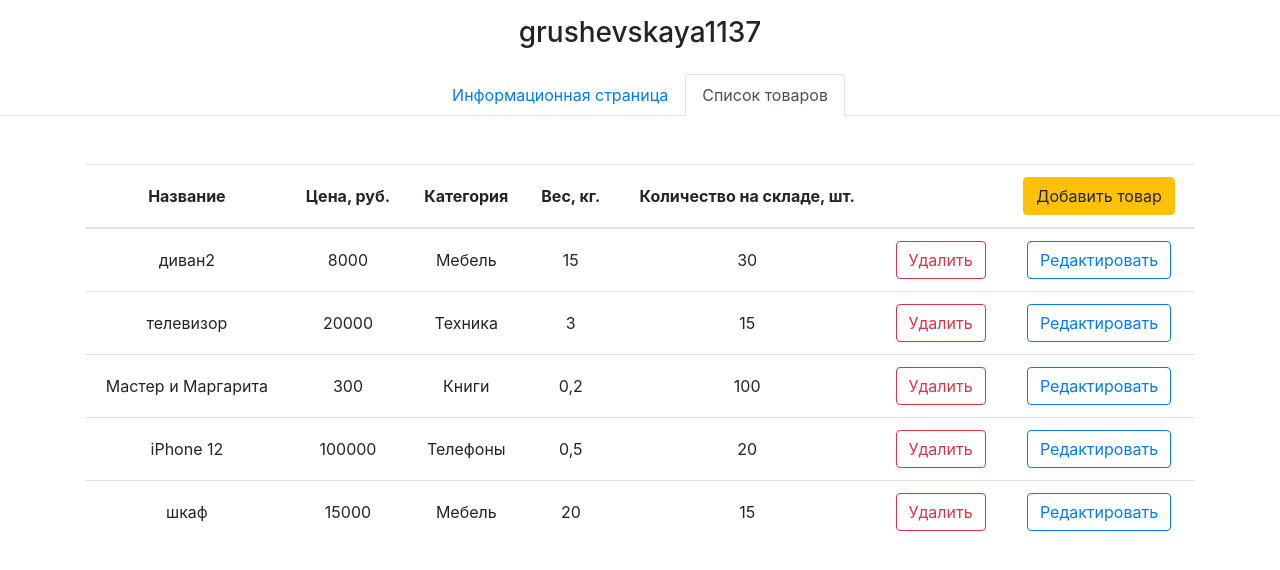
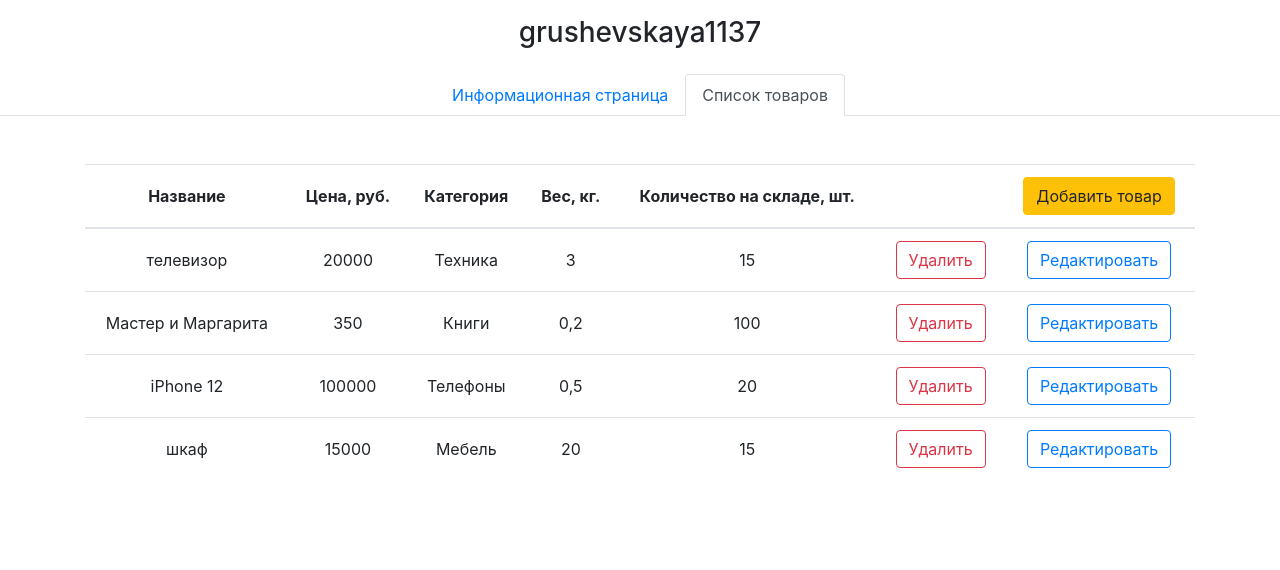
Before and after one commit to StacyGru/web-exam, an Angular app: page /goods in a window 1280 px wide. Shown: the top 570 px of the page. Built offline with nearby package versions, Linux system fonts and the light colour scheme; data requests are answered from the project's data file.

Commit message:
готово всё кроме фильтров, сортировки и уменьшения/увеличения кол-ва товаров

```diff
--- a/db.json
+++ b/db.json
@@ -1,15 +1,5 @@
 {
   "goods": [
-    {
-      "article": "286759",
-      "name": "диван2",
-      "price": "8000",
-      "category": 0,
-      "weight": "15",
-      "amount": "30",
-      "manufacturer": "Планета мебели",
-      "id": 2
-    },
     {
       "id": 2,
       "article": "689412",
@@ -21,14 +11,14 @@
       "manufacturer": "Samsung"
     },
     {
-      "id": 3,
       "article": "578691",
       "name": "Мастер и Маргарита",
-      "price": "300",
+      "price": "350",
       "category": 2,
       "weight": "0,2",
       "amount": 100,
-      "manufacturer": "Читай-Город"
+      "manufacturer": "Читай-Город",
+      "id": 3
     },
     {
       "id": 4,
--- a/src/app/app.component.ts
+++ b/src/app/app.component.ts
@@ -18,7 +18,7 @@ export class AppComponent {
     id: 0,
     name: '',
     price: '',
-    category: 1,
+    category: 0,
     weight: '',
     amount: 0
   };
@@ -111,10 +111,10 @@ export class AppComponent {
     }
   }
 
-  getByCategory(category: number)
-  {
-    return this.goods.filter((good) => good.category === category);
-  }
+  // getByCategory(category: number)
+  // {
+  //   return this.goods.filter((good) => good.category === category);
+  // }
 
   onEditById(id: number)
   {
--- a/src/app/goods/edit/edit.component.html
+++ b/src/app/goods/edit/edit.component.html
@@ -16,7 +16,7 @@
         formControlName="price"/>
       </div>
 
-      <select class="mb-3 custom-select" formControlName="type">
+      <select class="mb-3 custom-select" formControlName="category">
         <option [ngValue]="MyGoodsCategory.furniture">Мебель</option>
         <option [ngValue]="MyGoodsCategory.tech">Техника</option>
         <option [ngValue]="MyGoodsCategory.books">Книги</option>
--- a/src/app/goods/edit/edit.component.ts
+++ b/src/app/goods/edit/edit.component.ts
@@ -36,8 +36,8 @@ export class EditComponent implements OnInit {
       price: new FormControl(null, [Validators.required]),
       category: new FormControl(0, [Validators.required]),
       weight: new FormControl(null, [Validators.required]),
-      amount: new FormControl(0, [Validators.required]),
-      manufacturer: new FormControl(null, [Validators.required])
+      amount: new FormControl(0, [Validators.min(1), Validators.required]),
+      manufacturer: new FormControl(null)
     });
     this.getData();
   }
```
